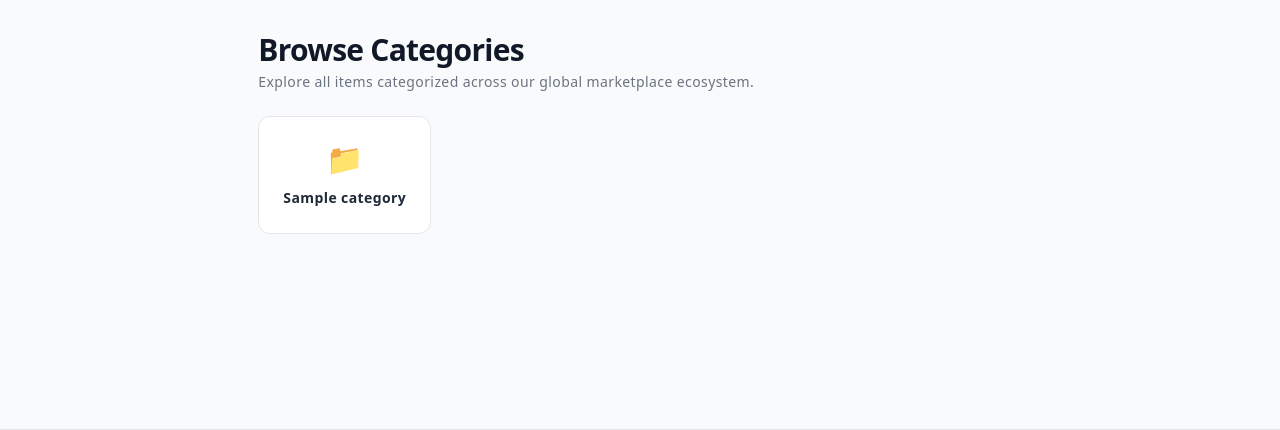
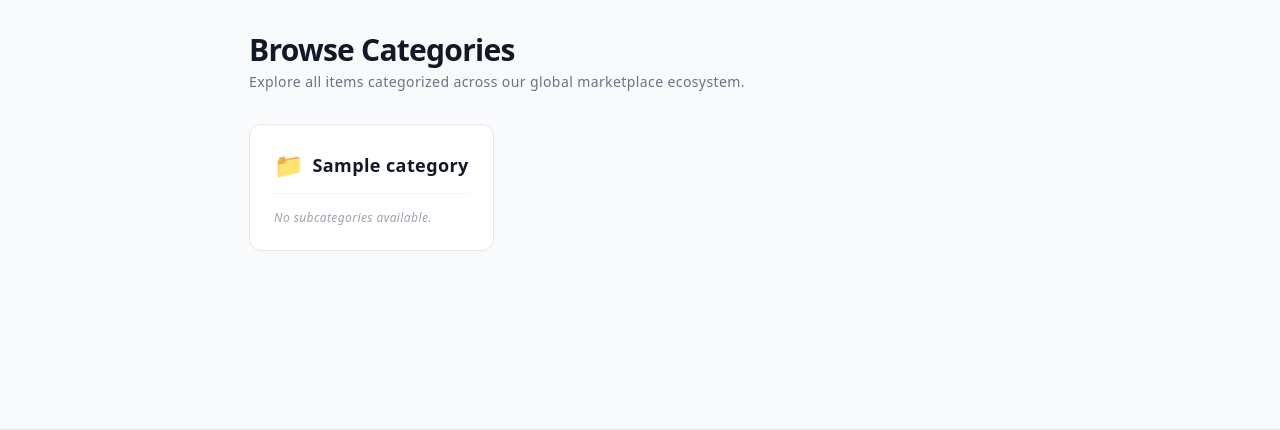
Before and after one commit to hemkhatri/final-year-project, a Django app: page /shop/category/ in a window 1280 px wide. Shown: the part 65-495 px from the top of the page. Run offline with Django 5.2, Linux system fonts and the light colour scheme; tables that the repository leaves empty hold one stand-in row (values such as "Sample post"); some libraries are stand-ins or nearby versions.

Commit message:
feat: added categories and subcategories| Now seller can choose category and subcategories

```diff
--- a/shop/admin.py
+++ b/shop/admin.py
@@ -4,6 +4,8 @@ from .models import Category, Product
 
 @admin.register(Category)
 class CategoryAdmin(admin.ModelAdmin):
+    list_display = ['name', 'slug', 'parent']
+    list_filter = ['parent']  # Allows you to filter by top-level or subcategories easily
     prepopulated_fields = {'slug': ('name',)}
 
 admin.site.register(Product)
--- a/shop/models.py
+++ b/shop/models.py
@@ -11,12 +11,30 @@ def extract_youtube_id(url):
     return match.group(1) if match else (url if re.fullmatch(r'[\w-]{11}', url or '') else '')
 
 
+# shop/models.py
+from django.db import models
+
 class Category(models.Model):
     name = models.CharField(max_length=200)
     slug = models.SlugField(max_length=200, unique=True)
 
+    # Self-referential relationship for subcategories
+    parent = models.ForeignKey(
+        'self',
+        on_delete=models.CASCADE,
+        null=True,
+        blank=True,
+        related_name='subcategories'
+    )
+
+    class Meta:
+        verbose_name_plural = "categories"
+
     def __str__(self):
+        if self.parent:
+            return f"{self.parent.name} → {self.name}"
         return self.name
+
 
 class Product(models.Model):
     seller = models.ForeignKey(settings.AUTH_USER_MODEL, on_delete=models.CASCADE, related_name='products')
--- a/shop/views.py
+++ b/shop/views.py
@@ -277,6 +277,13 @@ class SellerOrdersJsonView(LoginRequiredMixin, View):
         return response
 
 
+# shop/views.py
+from django.shortcuts import render
+from .models import Category
+
 def category_list_view(request):
-    categories = Category.objects.all()
+    # Fetch ONLY top-level categories (categories without a parent)
+    # select_related avoids hitting the DB repeatedly when loading subcategories
+    categories = Category.objects.filter(parent__isnull=True).prefetch_related('subcategories')
+
     return render(request, 'shop/category.html', {'categories': categories})
--- a/templates/shop/category.html
+++ b/templates/shop/category.html
@@ -4,27 +4,36 @@
 
 {% block main_wrapper %}
 <div class="max-w-7xl mx-auto px-4 sm:px-6 lg:px-8 py-8">
-    <div class="mb-6">
+    <div class="mb-8">
         <h1 class="text-3xl font-extrabold text-gray-900 tracking-tight">Browse Categories</h1>
         <p class="text-sm text-gray-500 mt-1">Explore all items categorized across our global marketplace ecosystem.</p>
     </div>
 
-    <!-- Dynamic Category Grid Grid layout -->
-    <div class="grid grid-cols-2 md:grid-cols-4 gap-6">
+    <!-- Category & Subcategory Grid Layout -->
+    <div class="grid grid-cols-1 md:grid-cols-3 gap-6">
 
         {% for category in categories %}
-            <!-- Clicking a category cards routes them to your specific category catalog view if you have one -->
-            <div class="border border-gray-200 rounded-xl p-6 bg-white shadow-xs hover:shadow-md transition text-center cursor-pointer">
+            <div class="border border-gray-200 rounded-xl p-6 bg-white shadow-xs hover:shadow-md transition flex flex-col justify-between">
+                <div>
+                    <!-- Top-Level Category Header -->
+                    <div class="flex items-center gap-2 border-b border-gray-100 pb-3 mb-4">
+                        <span class="text-2xl">📁</span>
+                        <h2 class="font-bold text-gray-900 text-lg">{{ category.name }}</h2>
+                    </div>
 
-                <!-- Display an icon field if it exists on your model, otherwise default to a generic folder/box emoji -->
-                <span class="text-3xl block mb-2">{{ category.icon|default:"📁" }}</span>
-
-                <!-- Display the dynamic category name -->
-                <span class="font-bold text-gray-800 text-sm">{{ category.name }}</span>
-
+                    <!-- Subcategories List -->
+                    <div class="space-y-2">
+                        {% for sub in category.subcategories.all %}
+                            <a href="#" class="block text-sm text-gray-600 hover:text-indigo-600 hover:underline transition">
+                                ↳ {{ sub.name }}
+                            </a>
+                        {% empty %}
+                            <p class="text-xs text-gray-400 italic">No subcategories available.</p>
+                        {% endfor %}
+                    </div>
+                </div>
             </div>
         {% empty %}
-            <!-- Safe fallback if zero categories are configured inside your database admin panel -->
             <div class="col-span-full text-center py-12">
                 <p class="text-gray-400 text-sm">No marketplace categories have been created yet.</p>
             </div>
```
Also changed, not shown: accounts/views.py (+8 -3 lines), templates/dashboard/seller/_seller_products.html (+81 -7 lines), shop/migrations/0006_alter_category_options_category_parent.py (added).
